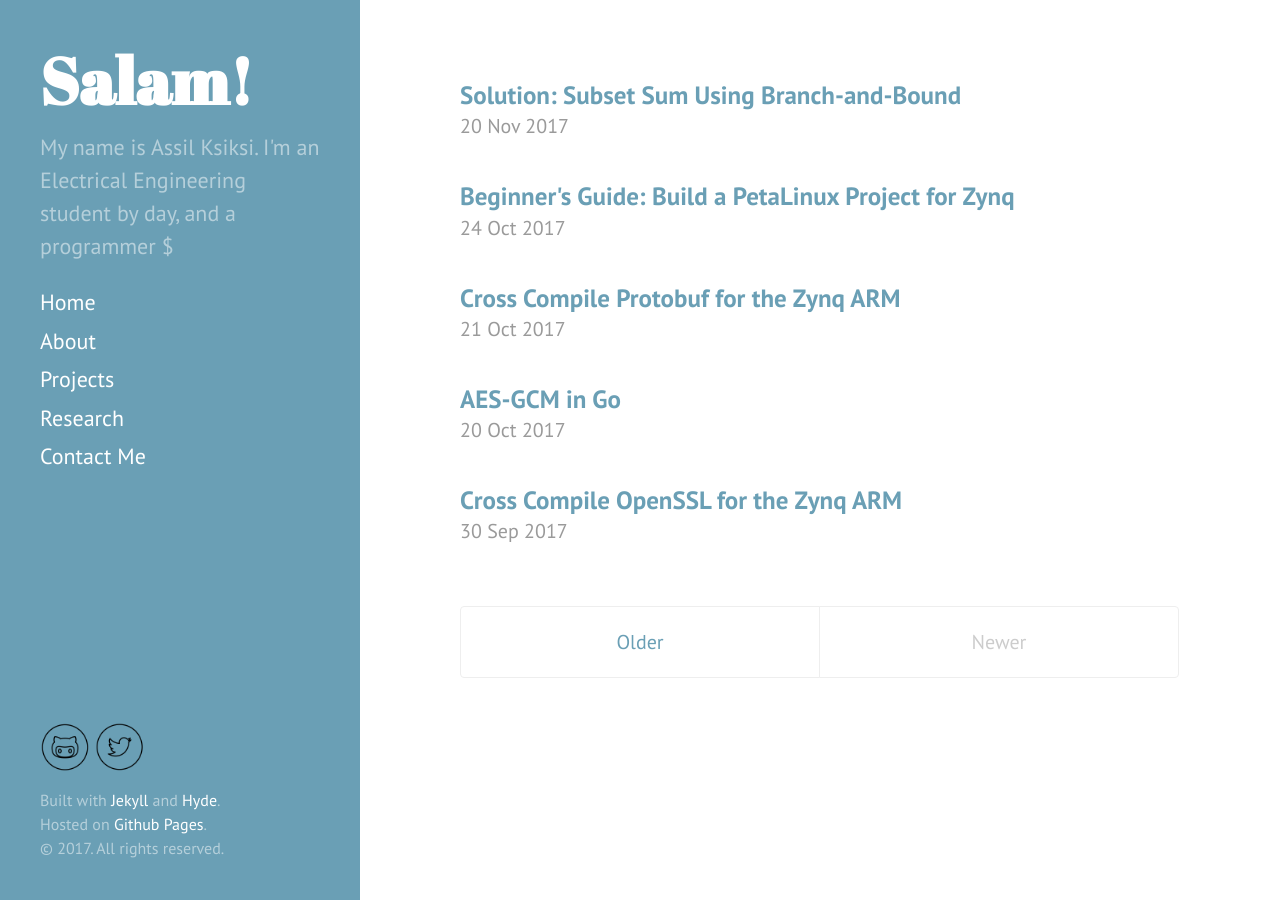
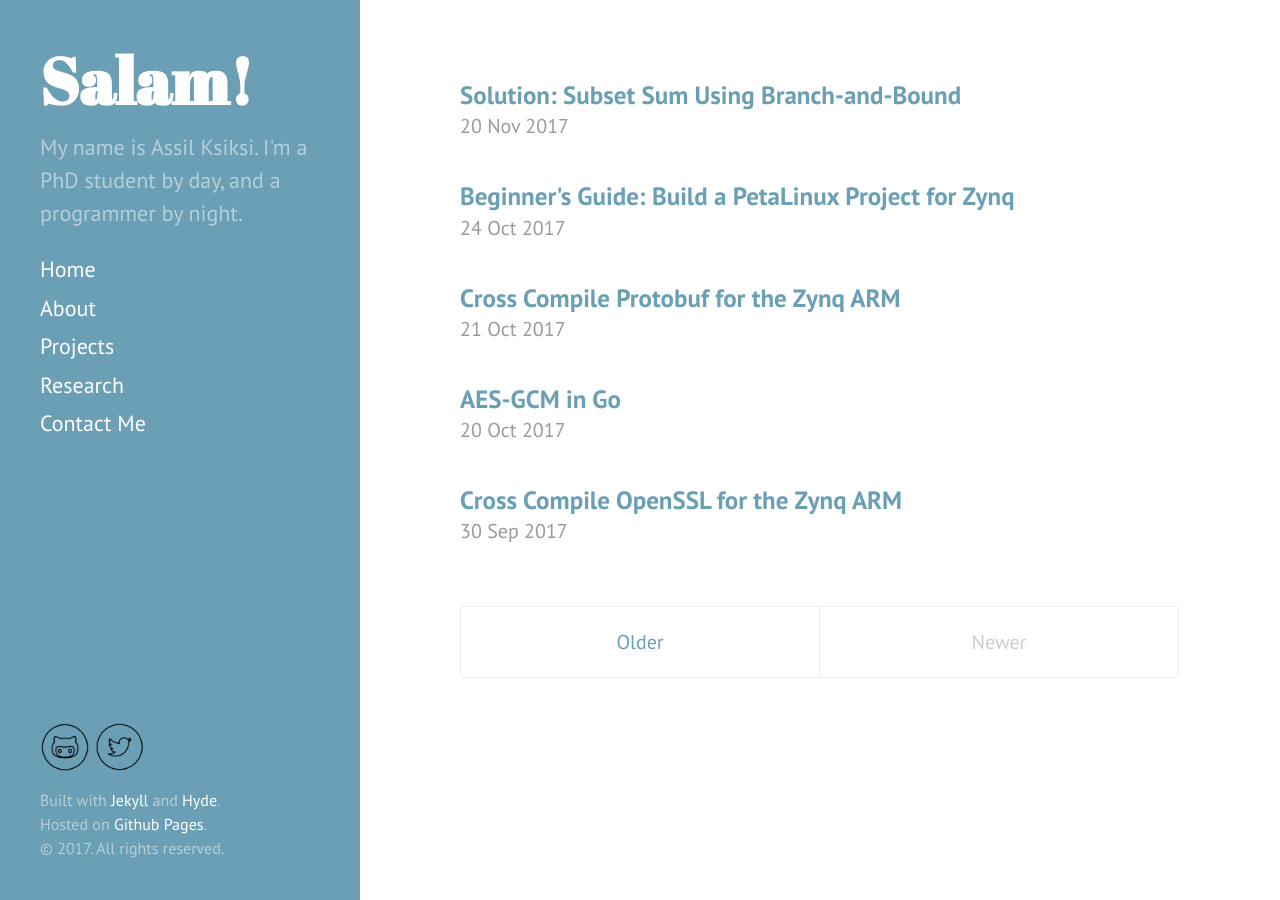
Before and after one commit to aksiksi/blog, a Jekyll site: the page built from index.html, in a window 1280 px wide. Built offline with Jekyll 4.4.1, drawn with Linux system fonts in a browser that asks for light colours; the list of posts is cut into pages by our own code.

Commit message:
Fixed about me blurb

```diff
--- a/_config.yml
+++ b/_config.yml
@@ -5,7 +5,7 @@ highlighter: rouge
 markdown: kramdown
 
 title:            Assil Ksiksi
-aboutme:          My name is Assil Ksiksi. I'm an Electrical Engineering student by day, and a programmer $
+aboutme:          My name is Assil Ksiksi. I'm a PhD student by day, and a programmer by night.
 url:              https://assil.me/
 
 author:
```
